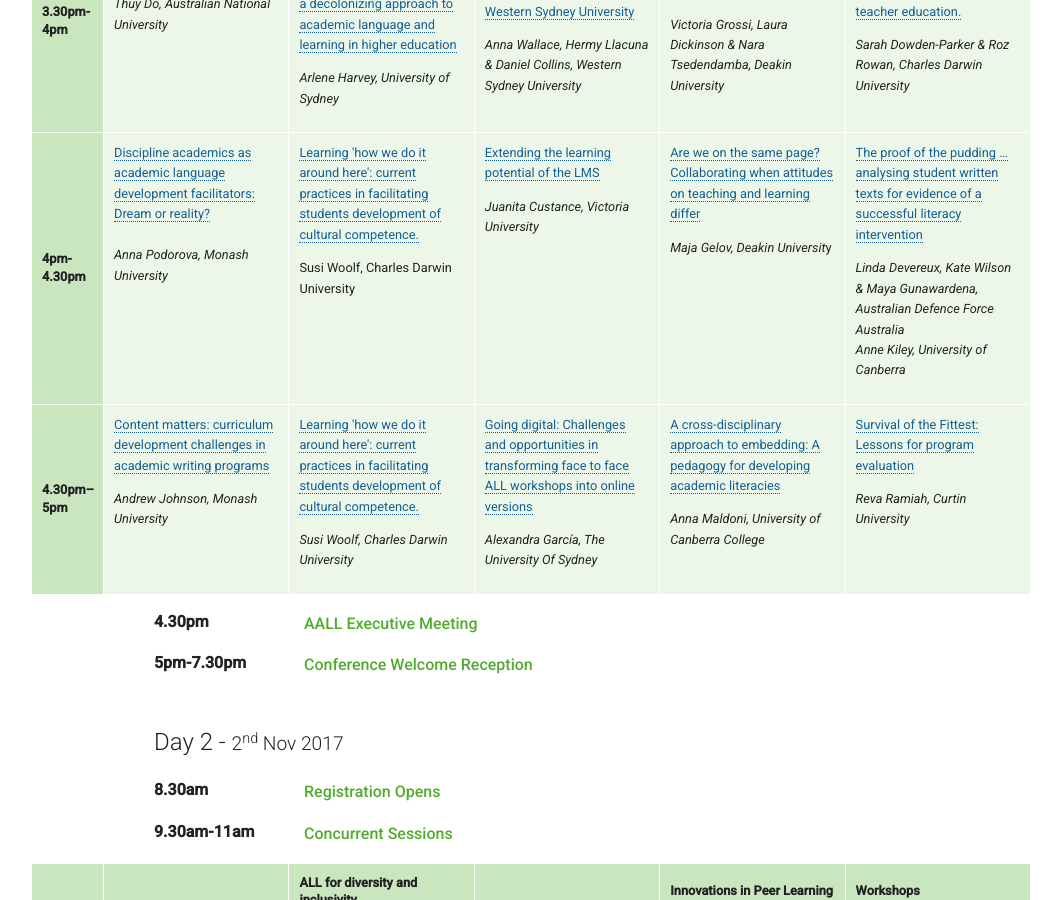
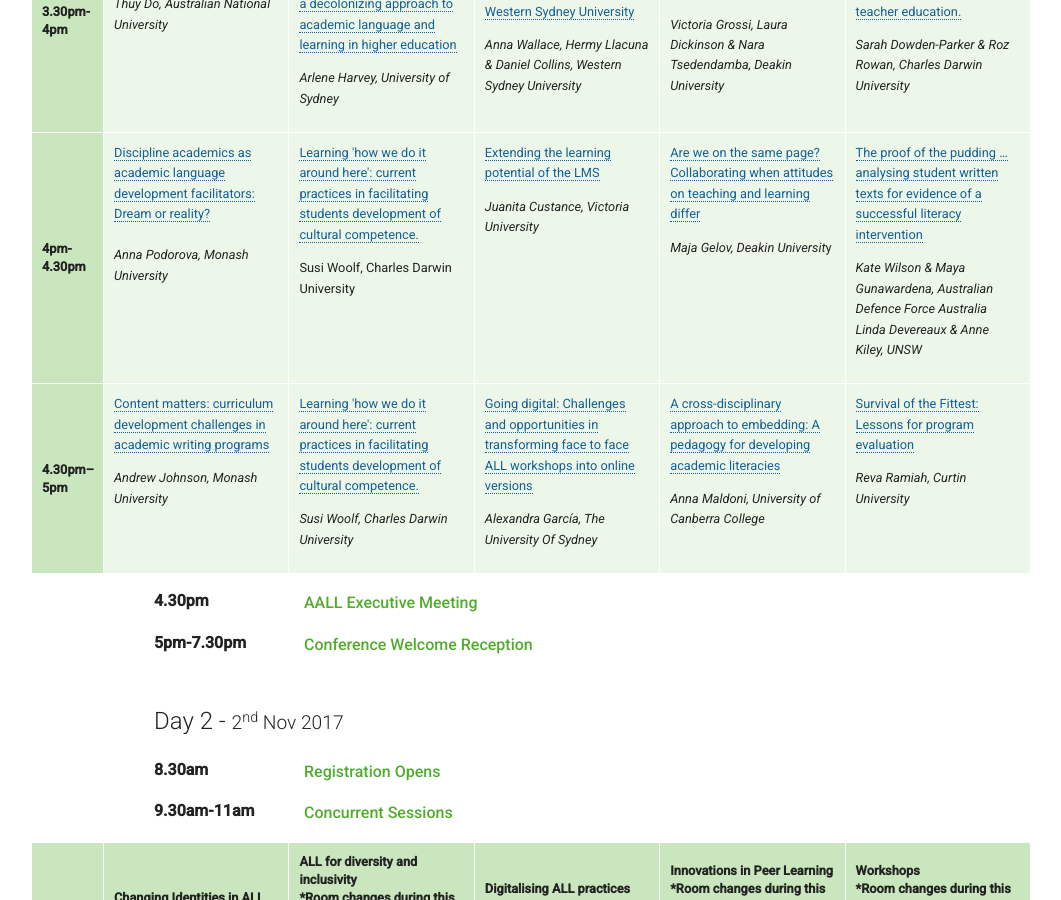
Before and after one commit to aallconference2017/aallconference2017.github.io, a Jekyll site: the page built from program/index.html, in a window 1280 px wide and 900 px high, scrolled down 2271 px. Shown: the whole window, without its empty margins (113-1174 px from the left). Built offline with Jekyll 4.4.1, drawn with Linux system fonts in a browser that asks for light colours.

Commit message:
Updated 'program/index.html' via CloudCannon

```diff
--- a/program/index.html
+++ b/program/index.html
@@ -7,7 +7,7 @@ show_jump_links: true
 ---
 <div class="container">
 	<div class="content">
-		<div class="editable"><h5>For a copy of the full program click <a href="/Online program Oct 26.pdf">here.</a></h5><h5>For a copy of the online program click <a href="/Online program Oct 24.pdf">here.</a></h5><h5>Please note the program is subject to change at the organisers discretion.</h5></div>
+		<div class="editable"><h5>For a copy of the full program click <a href="/Complete program for Web Oct 26.pdf">here.</a></h5><h5>For a copy of the online program click <a href="/Online program Oct 24.pdf">here.</a></h5><h5>Please note the program is subject to change at the organisers discretion.</h5></div>
         <h2>Day 1 - <small>1<sup>st</sup> Nov 2017</small></h2>
         <ul class="program">
             <li><span class="time editable">9am-10am</span> <div class="session editable"><p><strong>Registration Opens</strong></p></div></li>
@@ -93,7 +93,7 @@ show_jump_links: true
                                 <td><div class="editable"><p><a href="/Abstracts/Learning 'how we do it around here'- current practices in facilitating students development of cultural competence. .pdf">Learning 'how we do it around here': current practices in facilitating students development of cultural competence.</a></p><p>Susi Woolf, Charles Darwin University</p></div></td>
                                 <td><div class="editable"><p><a href="__notset__">Extending the learning potential of the LMS</a></p><p><em>Juanita Custance, Victoria University</em></p></div></td>
                                 <td><div class="editable"><p><a href="/Abstracts/Are we on the same page Collaborating when attitudes on teaching and learning differ .pdf">Are we on the same page? Collaborating when attitudes on teaching and learning differ</a></p><p><em>Maja Gelov, Deakin Universit</em>y</p></div></td>
-                                <td><div class="editable"><p><a href="/Abstracts/The proof of the pudding … analysing student written texts for evidence of a successful literacy intervention. .pdf">The proof of the pudding &hellip; analysing student written texts for evidence of a successful literacy intervention</a></p><p><em>Linda Devereux, Kate Wilson &amp; Maya Gunawardena, Australian Defence Force Australia<br />Anne Kiley, University of Canberra</em></p></div></td>
+                                <td><div class="editable"><p><a href="/Abstracts/The proof of the pudding … analysing student written texts for evidence of a successful literacy intervention. .pdf">The proof of the pudding &hellip; analysing student written texts for evidence of a successful literacy intervention</a></p><p><em>Kate Wilson &amp; Maya Gunawardena, Australian Defence Force Australia<br />Linda Devereaux &amp; Anne Kiley, UNSW</em></p></div></td>
                             </tr>
                             <tr>
                                 <th class="editable">4.30pm–5pm</th>
```
